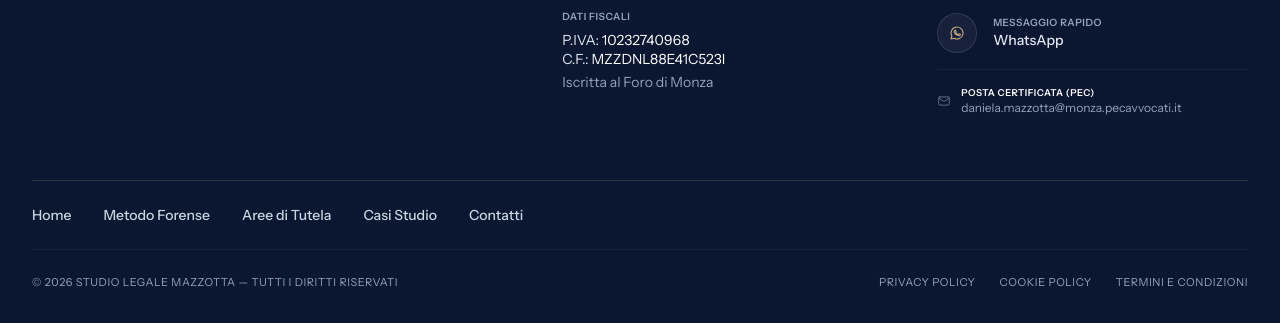
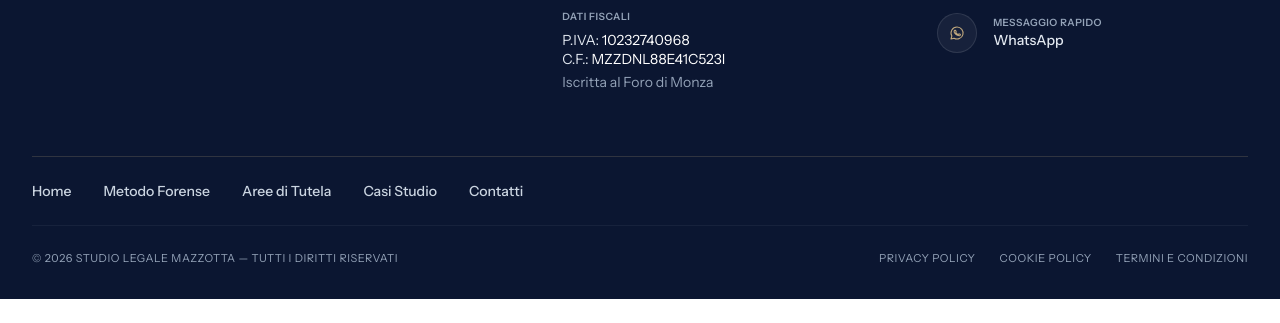
Before and after one commit to ssanfratello84-tech/studiolegale, a plain HTML site: page index.html in a window 1280 px wide. Shown: the part 3093-3416 px from the top of the page. After the commit the page ends 3392 px from the top, so only its background shows below. Drawn offline with nearby package versions, Linux system fonts and the light colour scheme.

Commit message:
Update index.html

```diff
--- a/index.html
+++ b/index.html
@@ -613,16 +613,6 @@
             </div>
           </a>
 
-          <!-- PEC — registro secondario, canale formale distinto dall'email ordinaria -->
-          <div class="mt-2 border-t border-white/5 pt-4">
-            <a href="mailto:daniela.mazzotta@monza.pecavvocati.it" class="group flex items-center gap-2.5 transition-colors">
-              <svg viewBox="0 0 24 24" class="h-3.5 w-3.5 shrink-0 text-slate-500 transition-colors group-hover:text-[#C1A87D]" fill="none" stroke="currentColor" stroke-width="1.6" stroke-linecap="round" stroke-linejoin="round"><rect x="3" y="5" width="18" height="14" rx="2"/><path d="m3 7 9 6 9-6"/></svg>
-              <span class="flex min-w-0 flex-col">
-                <span class="text-[9.5px] font-semibold uppercase tracking-wider text-white">Posta Certificata (PEC)</span>
-                <span class="break-words text-xs text-slate-400 transition-colors group-hover:text-[#C1A87D]">daniela.mazzotta@monza.pecavvocati.it</span>
-              </span>
-            </a>
-          </div>
         </div>
       </div>
     </div>
```
